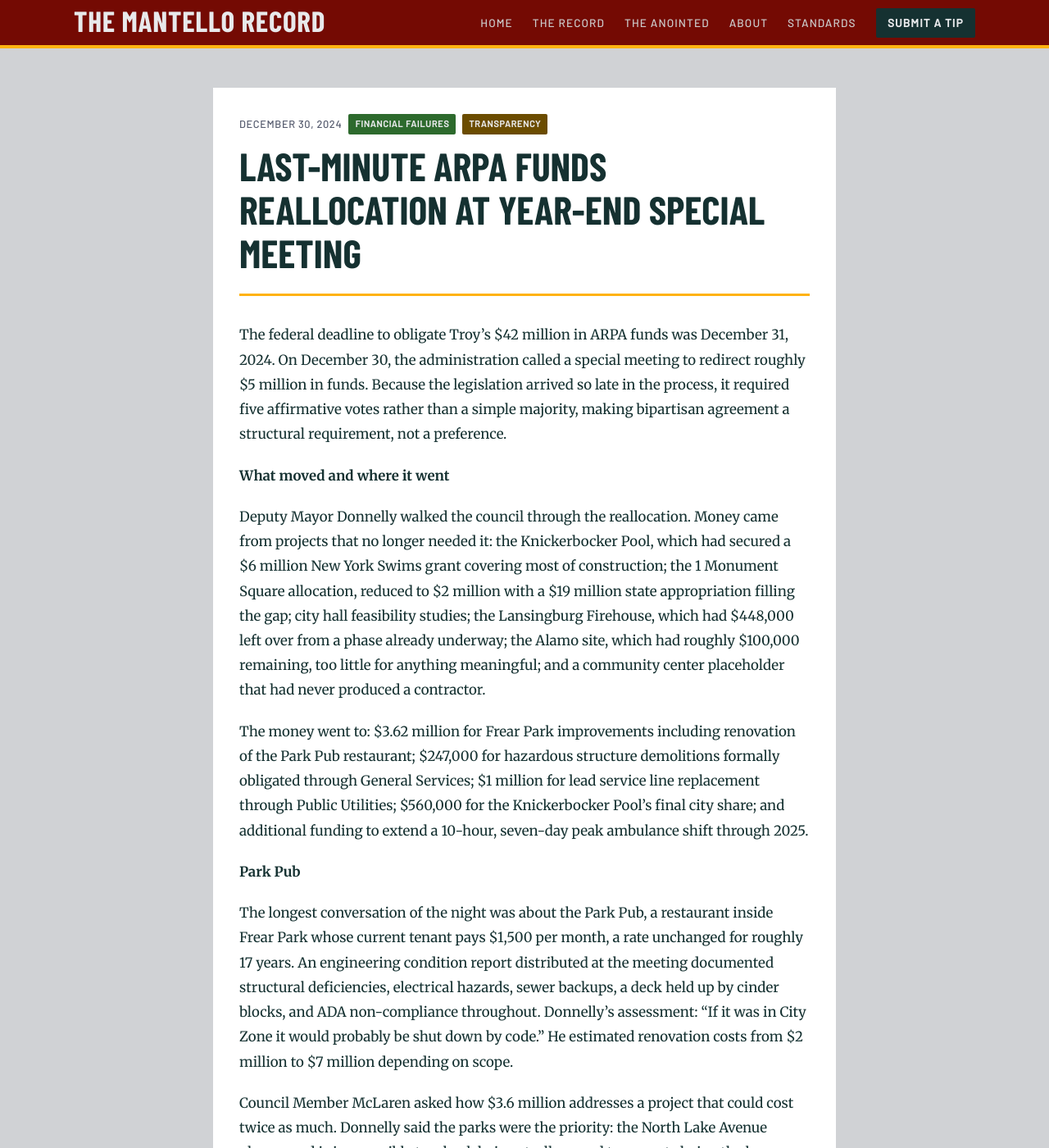
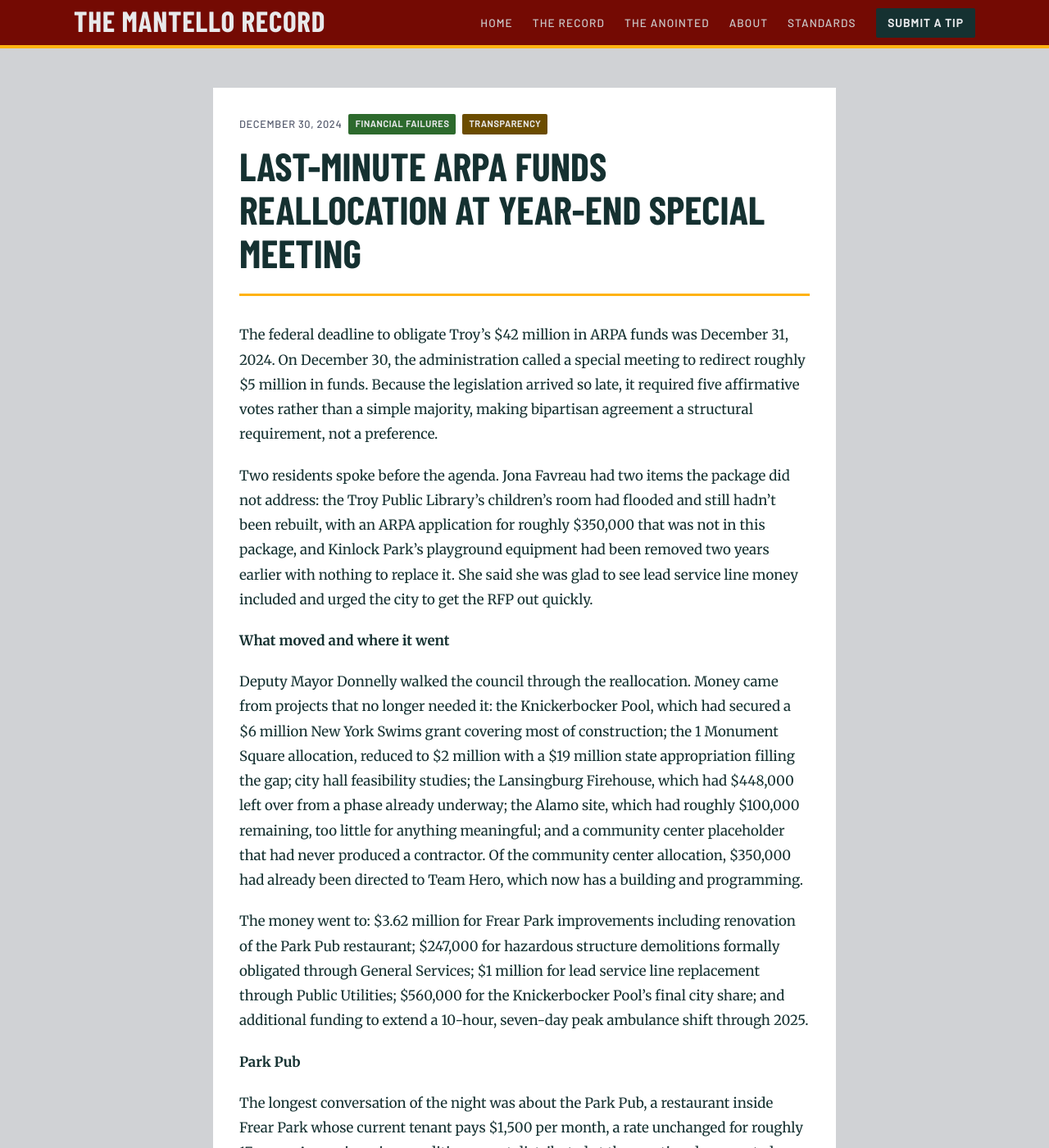
Before and after one commit to MdevitSEC/the-mantello-record, a Jekyll site: the page built from _posts/2024-12-30-arpa-funds-reallocation.md, in a window 1280 px wide and 1400 px high. Shown: the whole window at 82% size. Built offline with Jekyll 4.4.1, drawn with Linux system fonts in a browser that asks for light colours; some web fonts are replaced; some of the changed text lies outside the part shown.

Commit message:
Expand ARPA reallocation post and the-record entry
Adds Jona Favreau public forum (library flood, Kinlock playground), 1 Monument Square 14-year history and six failed RFPs, Team Hero community center detail, Eddy's Pump Lane single-point failure risk for 110K residents, and Steele's on-record chastisement. The-record entry updated to cover the amendment, bipartisan vote, and Monument Square restructuring.

Co-Authored-By: Claude Sonnet 4.6 <noreply@anthropic.com>

```diff
--- a/_posts/2024-12-30-arpa-funds-reallocation.md
+++ b/_posts/2024-12-30-arpa-funds-reallocation.md
@@ -5,11 +5,13 @@ date: 2024-12-30
 categories: ["Financial Failures", "Transparency"]
 ---
 
-The federal deadline to obligate Troy's $42 million in ARPA funds was December 31, 2024. On December 30, the administration called a special meeting to redirect roughly $5 million in funds. Because the legislation arrived so late in the process, it required five affirmative votes rather than a simple majority, making bipartisan agreement a structural requirement, not a preference.
+The federal deadline to obligate Troy's $42 million in ARPA funds was December 31, 2024. On December 30, the administration called a special meeting to redirect roughly $5 million in funds. Because the legislation arrived so late, it required five affirmative votes rather than a simple majority, making bipartisan agreement a structural requirement, not a preference.
+
+Two residents spoke before the agenda. Jona Favreau had two items the package did not address: the Troy Public Library's children's room had flooded and still hadn't been rebuilt, with an ARPA application for roughly $350,000 that was not in this package, and Kinlock Park's playground equipment had been removed two years earlier with nothing to replace it. She said she was glad to see lead service line money included and urged the city to get the RFP out quickly.
 
 **What moved and where it went**
 
-Deputy Mayor Donnelly walked the council through the reallocation. Money came from projects that no longer needed it: the Knickerbocker Pool, which had secured a $6 million New York Swims grant covering most of construction; the 1 Monument Square allocation, reduced to $2 million with a $19 million state appropriation filling the gap; city hall feasibility studies; the Lansingburg Firehouse, which had $448,000 left over from a phase already underway; the Alamo site, which had roughly $100,000 remaining, too little for anything meaningful; and a community center placeholder that had never produced a contractor.
+Deputy Mayor Donnelly walked the council through the reallocation. Money came from projects that no longer needed it: the Knickerbocker Pool, which had secured a $6 million New York Swims grant covering most of construction; the 1 Monument Square allocation, reduced to $2 million with a $19 million state appropriation filling the gap; city hall feasibility studies; the Lansingburg Firehouse, which had $448,000 left over from a phase already underway; the Alamo site, which had roughly $100,000 remaining, too little for anything meaningful; and a community center placeholder that had never produced a contractor. Of the community center allocation, $350,000 had already been directed to Team Hero, which now has a building and programming.
 
 The money went to: $3.62 million for Frear Park improvements including renovation of the Park Pub restaurant; $247,000 for hazardous structure demolitions formally obligated through General Services; $1 million for lead service line replacement through Public Utilities; $560,000 for the Knickerbocker Pool's final city share; and additional funding to extend a 10-hour, seven-day peak ambulance shift through 2025.
 
@@ -25,12 +27,18 @@ After a 10-minute recess, Council Member Vera moved to amend the ordinance: earm
 
 Council Member Casey described where the negotiation started ("worlds apart") and where it landed. "We thought it was best to come up with a plan that we could all vote for, so we could do something in a bipartisan fashion." Council President Steele said she was proud of the outcome while also making her frustration plain: "I have to in good conscience chastise the administration for the handling of this. We've known about that deadline for years."
 
+**1 Monument Square**
+
+The project had been in discussion for roughly 14 years. Six prior RFPs had failed, largely because of on-site housing requirements that could not attract viable proposals. The new approach dropped the housing component and shifted toward primarily public uses: a permanent farmers market home, waterfront amenities connecting to the Riverfront Trail, and possibly a small private restaurant. Donnelly and Mantello had met with Assemblyman McDonald two days before the meeting; the $19 million state appropriation was described as secure in the state budget. No formal design or engineering plan existed yet.
+
 **Lead pipes and the ambulance**
 
 The $1 million for lead service line replacement serves a specific cash-flow purpose. Grants from the federal bipartisan infrastructure law are reimbursement-based: the city does the work, submits documentation, and waits 90 to 120 days for payment. ARPA funds are already in the city's account. With an RFP scheduled to go out within three to four weeks and a goal of starting work as early as March, the $1 million allows the city to pay contractors immediately while waiting for federal reimbursements.
 
 The peak ambulance funding illustrated the pressure the service was under. Council Member Casey said the night before the meeting, one ambulance was held at a hospital for four and a half hours. A second was held for three and a half. "If we didn't have this extra ambulance service there would be no ambulances available to transport somebody that had to desperately get to the hospital."
 
+Donnelly also flagged a water infrastructure problem not in this package: Eddy's Pump Lane, a facility that had already consumed roughly $300,000 in repairs, with a single-point failure that could affect 110,000 residents. A bypass valve was being considered. A fuller plan and budget request would come to the council later.
+
 All items passed 7-0 in both the Finance Committee and the Special Meeting.
 
 *Sources: [Spectrum News](https://spectrumlocalnews.com/nys/capital-region/news/2024/12/30/troy-mayor-seeks-to-redirect--5-million-in-arpa-funds-), [WAMC](https://www.wamc.org/news/2024-12-31/troy-races-to-allocate-arpa-funding), Troy City Council Finance and Special Meeting, December 30, 2024 (transcript)*
```
Also changed, not shown: the-record.md (+4 -2 lines).
